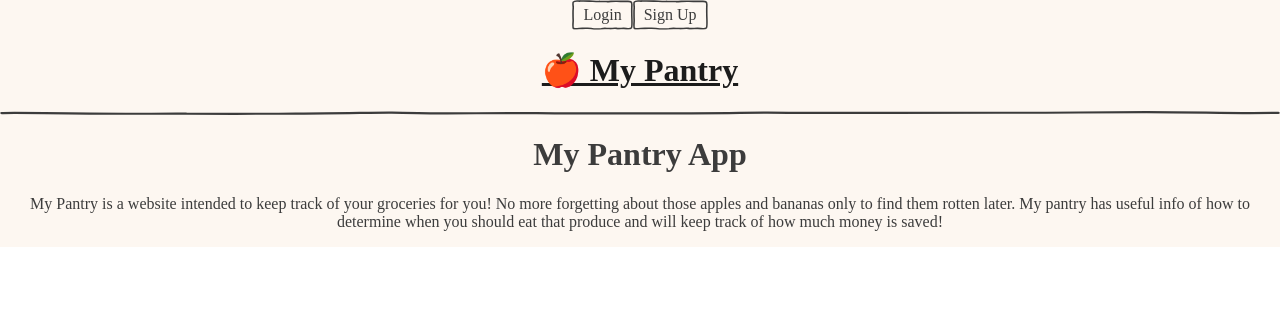
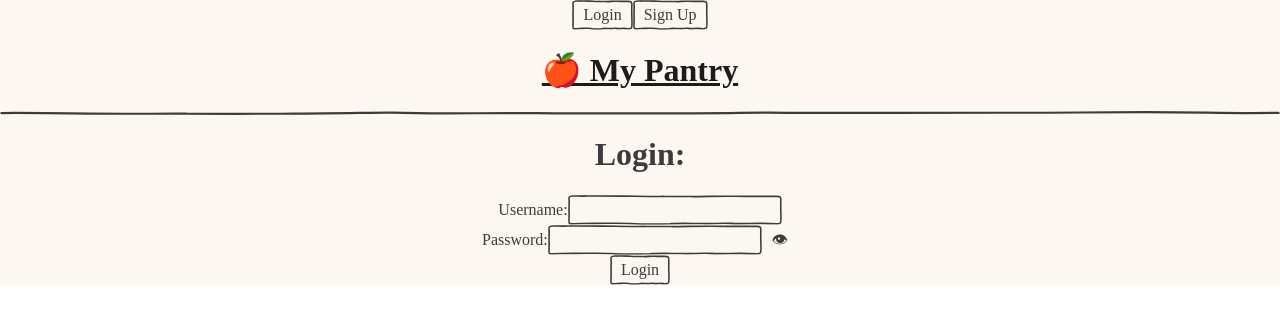
Before and after one commit to bidiaz101/my-pantry-log, a React (Create React App) app in the folder client/: page /login in a window 1280 px wide. Shown: the top 324 px of the page. Built offline with nearby package versions, Linux system fonts and the light colour scheme; no server answers; a web font is replaced by a local one.

Commit message:
added exact path to homepage so you can actually navigate

```diff
--- a/client/src/components/App.js
+++ b/client/src/components/App.js
@@ -54,7 +54,7 @@ function App() {
       {user.username? <Navbar /> : null}
       <hr />
       <Switch>
-        <Route path='/'>
+        <Route exact path='/'>
           <About />
         </Route>
         <Route path='/login'>
--- a/client/src/context/user.js
+++ b/client/src/context/user.js
@@ -1,6 +1,6 @@
 import React, { useState, useEffect } from 'react'
 
-const UserContext = React.createContext("")
+const UserContext = React.createContext()
 
 function UserProvider({children}) {
     const [user, setUser] = useState({
```
